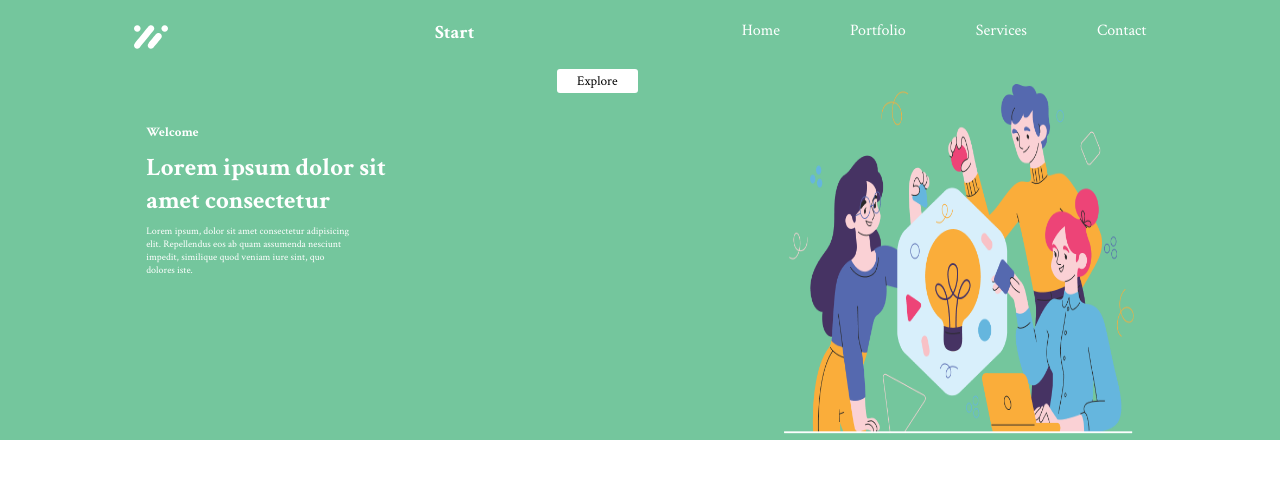
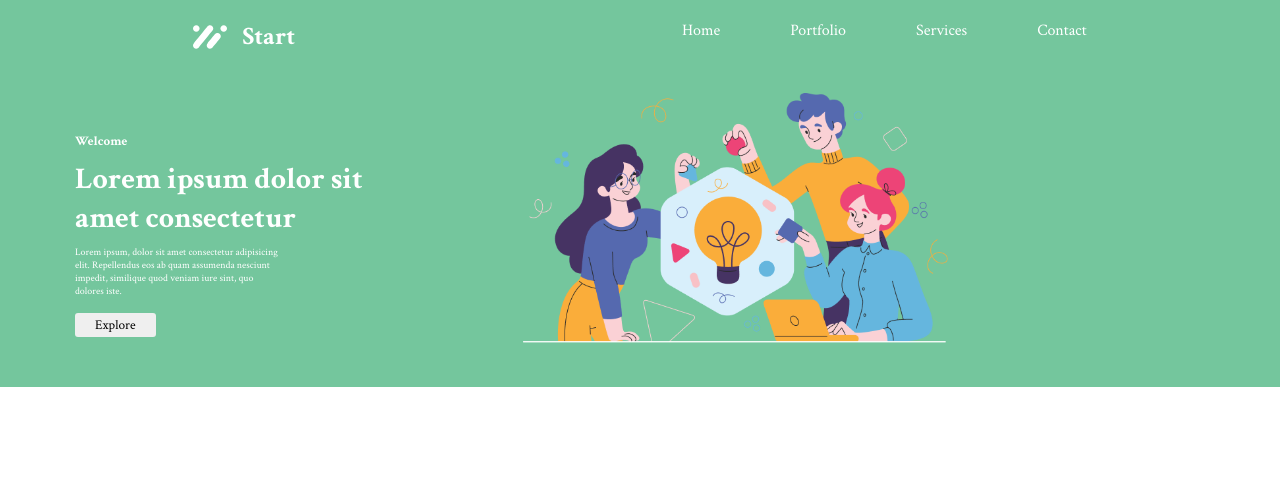
Before and after one commit to azkaghafoor/startup-website, a plain HTML site: page index.html in a window 1280 px wide. Drawn offline with Linux system fonts and the light colour scheme; a web font is replaced by a local one.

Commit message:
header and hero section are complete

```diff
--- a/index.html
+++ b/index.html
@@ -19,8 +19,10 @@
       <div class="hero">
         <header class="hero-header">
           <nav class="hero-navbar">
-            <img src="images/logo.svg" alt="" />
-            <h1>Start</h1>
+            <div class="hero-logo">
+              <img src="images/logo.svg" alt="" />
+              <h1>Start</h1>
+            </div>
             <ul>
               <li><a href="">Home</a></li>
               <li><a href="">Portfolio</a></li>
@@ -42,10 +44,10 @@
               Repellendus eos ab quam assumenda nesciunt <br />
               impedit, similique quod veniam iure sint, quo <br />dolores iste.
             </p>
-          </div>
-          <!--hero button div -->
-          <div class="hero-button">
-            <button class="explore-button">Explore</button>
+            <!--hero button div -->
+            <div class="hero-button">
+              <button class="explore-button">Explore</button>
+            </div>
           </div>
           <!-- hero img div -->
           <div class="hero-img">
--- a/style.css
+++ b/style.css
@@ -37,6 +37,16 @@
   --fifth-h2-color: #212529;
   --fifth-p-color: #21252980;
 }
+/* hero log */
+.hero-logo {
+  display: flex;
+}
+.hero-logo h1 {
+  padding-left: 15px;
+  font-size: 25px;
+  margin-bottom: 10px;
+}
+/* hero navbar */
 .hero-navbar {
   display: flex;
   padding-top: 20px;
@@ -63,7 +73,8 @@
 /* hero text */
 .hero-textmain {
   display: flex;
-  justify-content: space-evenly;
+  flex-wrap: nowrap;
+  padding-left: 75px;
 }
 .hero-text {
   padding-top: 70px;
@@ -75,7 +86,7 @@
 }
 .hero-text h3 {
   margin-bottom: 8px;
-  font-size: 25px;
+  font-size: 30px;
 }
 .hero-text p {
   font-size: 10px;
@@ -83,19 +94,16 @@
 /* hero button */
 .hero-button {
   margin-top: 15px;
-  margin-left: 25px;
-  padding-bottom: 100px;
 }
 .explore-button {
   padding: 3px 20px;
-  background-color: var(--hero-heading-text-color);
-  color: var(--hero-button-text-color);
+  border-radius: 3px;
   border: none;
-  border-radius: 3px;
+  margin-bottom: 50px;
 }
 /* hero img */
 .hero-img img {
+  height: 250px;
+  margin-left: 160px;
   margin-top: 30px;
-  height: 350px;
-  width: 350px;
 }
```
